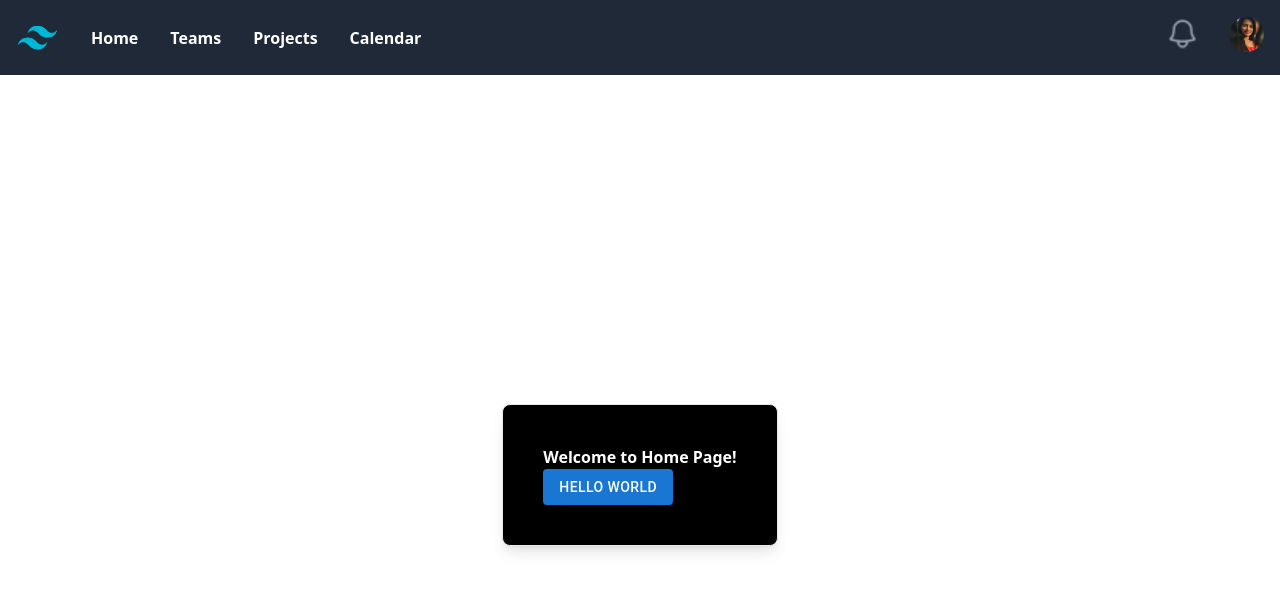
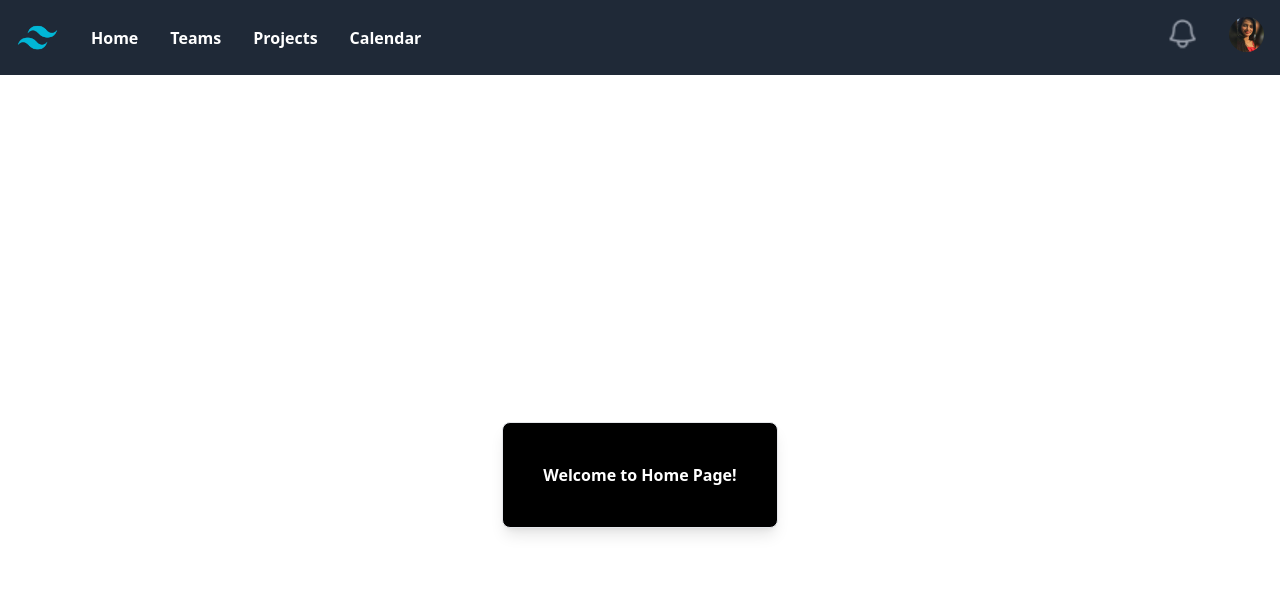
Before and after one commit to PoojaRamesh3/poc, a React (Create React App) app: page /home in a window 1280 px wide. Shown: the top 592 px of the page. Built offline with nearby package versions, Linux system fonts and the light colour scheme.

Commit message:
Local Storage Updation

```diff
--- a/src/components/Form.tsx
+++ b/src/components/Form.tsx
@@ -29,9 +29,10 @@ const Form = () => {
       });
   }, []);
 
+  console.log("ffff", loginInfo);
   const submitHandler = (event: any) => {
+    console.log("rrrrr", userEmail);
     event.preventDefault();
-
     if (userEmail === " ") {
       setValidEmail(true);
       setCheckEmail("Email cannot be empty");
--- a/src/components/MuiButton.tsx
+++ /dev/null
@@ -1,11 +0,0 @@
-import Button from "@mui/material/Button";
-
-const MuiButton = () => {
-  return (
-    <div>
-      <Button variant="contained">Hello World</Button>
-    </div>
-  );
-};
-
-export default MuiButton;
--- a/src/screens/HomePage.tsx
+++ b/src/screens/HomePage.tsx
@@ -1,4 +1,3 @@
-import MuiButton from "../components/MuiButton";
 import NavBar from "../components/NavBar";
 
 const HomePage = () => {
@@ -8,7 +7,6 @@ const HomePage = () => {
       <div className="flex items-center justify-center h-screen">
         <div className="bg-black text-white font-bold rounded-lg border shadow-lg p-10">
           <h1>Welcome to Home Page!</h1>
-          <MuiButton />
         </div>
       </div>
     </>
```
